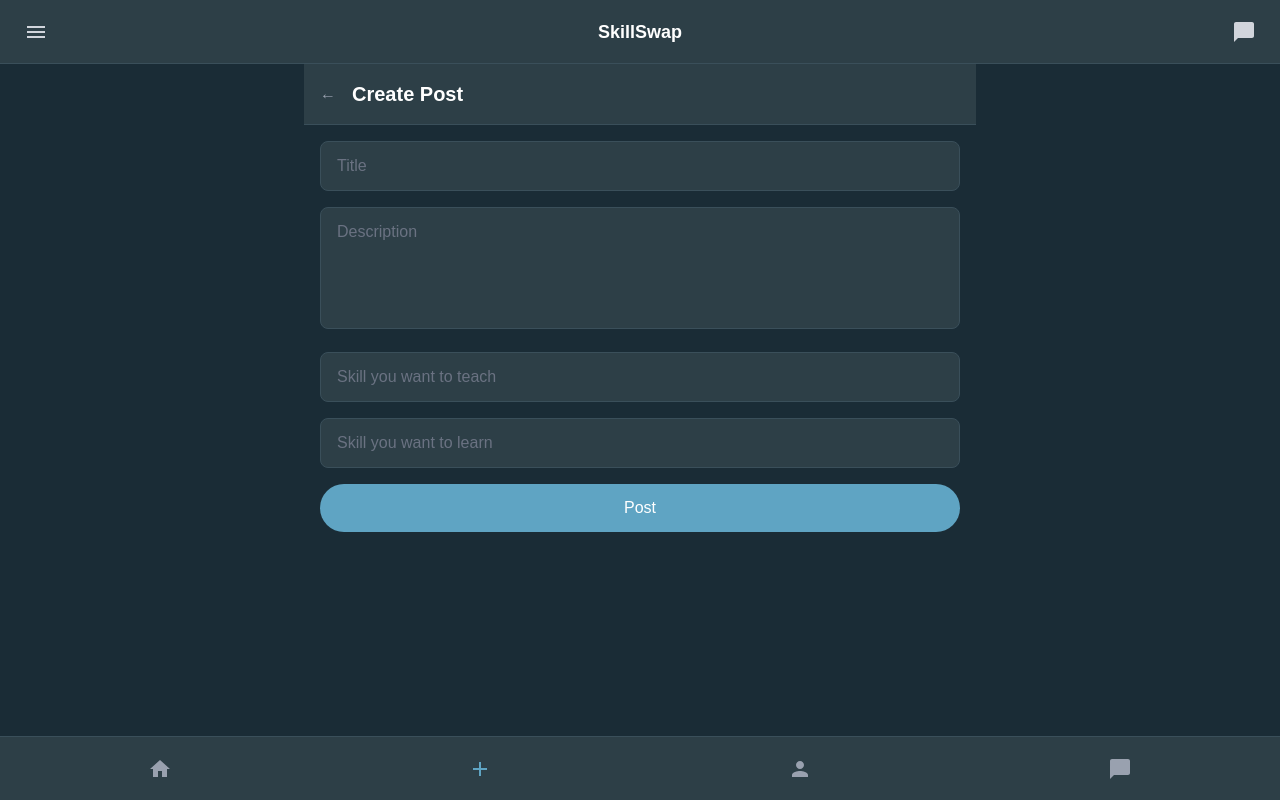
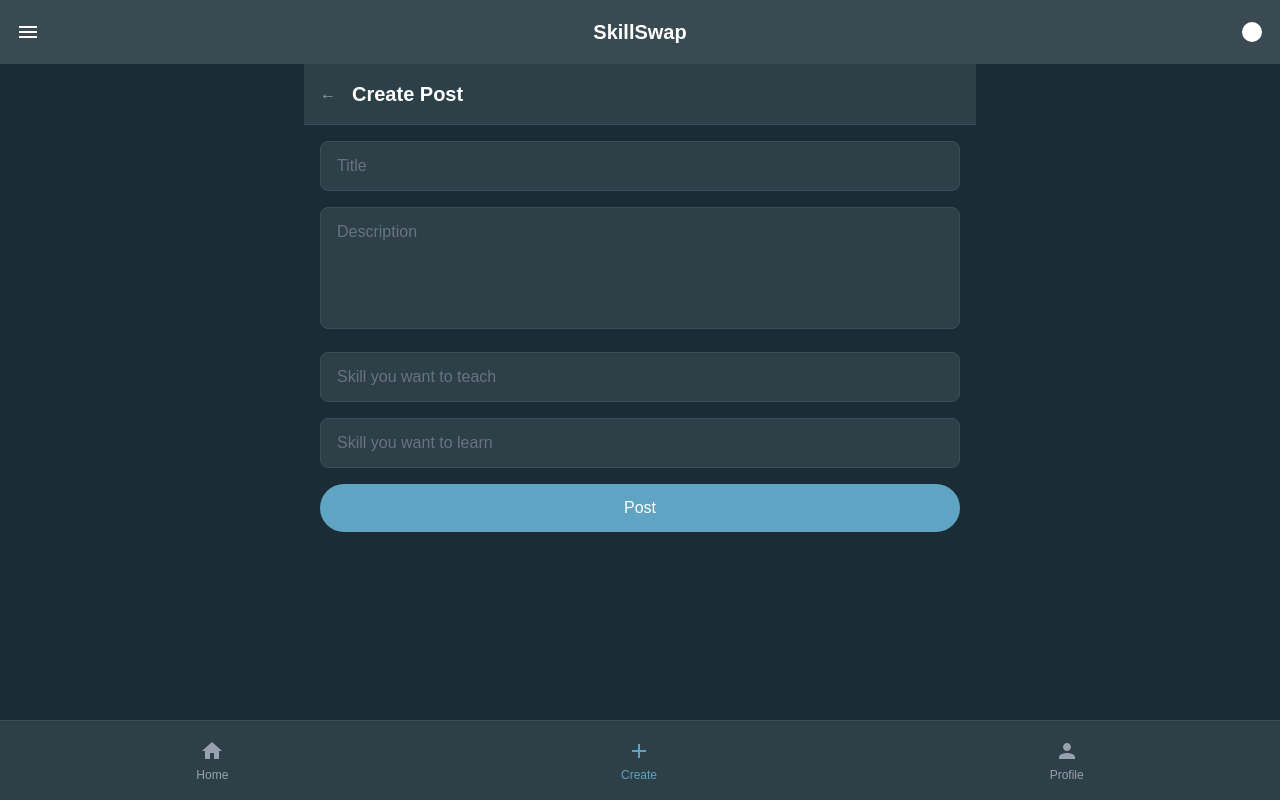
Before and after one commit to col2023010198-design/Project_SkillSwap, a Next.js app: page /create in a window 1280 px wide. Built offline with nearby package versions, Linux system fonts and the light colour scheme; no server answers.

Commit message:
feat: update navigation components and page padding for design mockup
Update BottomNav with text labels and adjust height. Darken UpperNav header and update dropdown. Increase page padding for taller BottomNav.

Co-authored-by: CheackenDesu <230266722+col2023010198-design@users.noreply.github.com>

```diff
--- a/app/create/page.tsx
+++ b/app/create/page.tsx
@@ -68,7 +68,7 @@ export default function CreatePostPage() {
   };
 
   return (
-    <div className="min-h-screen bg-[#1a2c36] pb-24">
+    <div className="min-h-screen bg-[#1a2c36] pb-28">
       <UpperNav />
       <div className="max-w-2xl mx-auto">
         <header className="bg-[#2d3f47] border-b border-[#3a4f5a] p-4 flex items-center gap-4">
--- a/app/edit-profile/page.tsx
+++ b/app/edit-profile/page.tsx
@@ -160,7 +160,7 @@ export default function EditProfilePage() {
   };
 
   return (
-    <div className="min-h-screen bg-[#1a2c36] pb-24">
+    <div className="min-h-screen bg-[#1a2c36] pb-28">
       <UpperNav />
       <div className="max-w-2xl mx-auto">
         {/* Header */}
--- a/app/home/page.tsx
+++ b/app/home/page.tsx
@@ -209,7 +209,7 @@ export default function HomePage() {
   }, [supabase, loadFeed]);
 
   return (
-    <div className="min-h-screen bg-[#1a2c36] pb-24">
+    <div className="min-h-screen bg-[#1a2c36] pb-28">
       <UpperNav />
       <div className="max-w-2xl mx-auto">
 
--- a/app/message/page.tsx
+++ b/app/message/page.tsx
@@ -56,7 +56,7 @@ export default function MessagesPage() {
     const conversation = conversations.find((c) => c.id === selectedConversation);
 
     return (
-      <div className="min-h-screen bg-[#1a2c36] pb-24">
+      <div className="min-h-screen bg-[#1a2c36] pb-28">
         <UpperNav />
         <div className="max-w-2xl mx-auto flex flex-col h-screen">
           {/* Header */}
@@ -112,7 +112,7 @@ export default function MessagesPage() {
   }
 
   return (
-    <div className="min-h-screen bg-[#1a2c36] pb-24">
+    <div className="min-h-screen bg-[#1a2c36] pb-28">
       <UpperNav />
       <div className="max-w-2xl mx-auto">
 
--- a/app/profile/page.tsx
+++ b/app/profile/page.tsx
@@ -240,7 +240,7 @@ export default function ProfilePage() {
   const totalRatesReceived = userPosts.reduce((sum, p) => sum + (p.ratings_count ?? 0), 0);
 
   return (
-    <div className="min-h-screen bg-[#1a2c36] pb-24">
+    <div className="min-h-screen bg-[#1a2c36] pb-28">
       <UpperNav />
       <div className="max-w-2xl mx-auto">
 
--- a/components/BottomNav.tsx
+++ b/components/BottomNav.tsx
@@ -9,49 +9,41 @@ export default function BottomNav() {
   const isActive = (path: string) => pathname.includes(path);
 
   return (
-    <nav className="fixed bottom-0 left-0 right-0 bg-[#2d3f47] border-t border-[#3a4f5a] flex justify-around items-center h-16">
+    <nav className="fixed bottom-0 left-0 right-0 bg-[#2d3f47] border-t border-[#3a4f5a] flex justify-around items-center h-20">
       <Link
         href="/home"
-        className={`flex flex-col items-center justify-center w-16 h-16 transition-colors ${
+        className={`flex flex-col items-center justify-center gap-1 transition-colors ${
           isActive('/home') ? 'text-[#5fa4c3]' : 'text-gray-400 hover:text-gray-300'
         }`}
       >
         <svg className="w-6 h-6" fill="currentColor" viewBox="0 0 24 24">
           <path d="M10 20v-6h4v6h5v-8h3L12 3 2 12h3v8z" />
         </svg>
+        <span className="text-xs font-medium">Home</span>
       </Link>
 
       <Link
         href="/create"
-        className={`flex flex-col items-center justify-center w-16 h-16 transition-colors ${
+        className={`flex flex-col items-center justify-center gap-1 transition-colors ${
           isActive('/create') ? 'text-[#5fa4c3]' : 'text-gray-400 hover:text-gray-300'
         }`}
       >
         <svg className="w-6 h-6" fill="currentColor" viewBox="0 0 24 24">
           <path d="M19 13h-6v6h-2v-6H5v-2h6V5h2v6h6v2z" />
         </svg>
+        <span className="text-xs font-medium">Create</span>
       </Link>
 
       <Link
         href="/profile"
-        className={`flex flex-col items-center justify-center w-16 h-16 transition-colors ${
+        className={`flex flex-col items-center justify-center gap-1 transition-colors ${
           isActive('/profile') ? 'text-[#5fa4c3]' : 'text-gray-400 hover:text-gray-300'
         }`}
       >
         <svg className="w-6 h-6" fill="currentColor" viewBox="0 0 24 24">
           <path d="M12 12c2.21 0 4-1.79 4-4s-1.79-4-4-4-4 1.79-4 4 1.79 4 4 4zm0 2c-2.67 0-8 1.34-8 4v2h16v-2c0-2.66-5.33-4-8-4z" />
         </svg>
-      </Link>
-
-      <Link
-        href="/message"
-        className={`flex flex-col items-center justify-center w-16 h-16 transition-colors ${
-          isActive('/messages') ? 'text-[#5fa4c3]' : 'text-gray-400 hover:text-gray-300'
-        }`}
-      >
-        <svg className="w-6 h-6" fill="currentColor" viewBox="0 0 24 24">
-          <path d="M20 2H4c-1.1 0-1.99.9-1.99 2L2 22l4-4h14c1.1 0 2-.9 2-2V4c0-1.1-.9-2-2-2z" />
-        </svg>
+        <span className="text-xs font-medium">Profile</span>
       </Link>
     </nav>
   );
--- a/components/UpperNav.tsx
+++ b/components/UpperNav.tsx
@@ -21,11 +21,11 @@ export default function UpperNav() {
   return (
     <>
       {/* Header */}
-      <header className="fixed top-0 left-0 right-0 bg-[#2d3f47] border-b border-[#3a4f5a] h-16 flex items-center justify-between px-4 z-20">
+      <header className="fixed top-0 left-0 right-0 bg-[#3a4a52] h-16 flex items-center justify-between px-4 z-20">
         {/* Burger Menu Button */}
         <button
           onClick={() => setIsMenuOpen(!isMenuOpen)}
-          className="text-gray-300 hover:text-white transition-colors p-2"
+          className="text-white hover:text-gray-200 transition-colors"
           aria-label="Toggle menu"
         >
           <svg className="w-6 h-6" fill="currentColor" viewBox="0 0 24 24">
@@ -34,16 +34,16 @@ export default function UpperNav() {
         </button>
 
         {/* Logo/Title */}
-        <h1 className="text-lg font-bold text-white">SkillSwap</h1>
+        <h1 className="text-xl font-bold text-white">SkillSwap</h1>
 
         {/* Notification Icon */}
         <button
           onClick={() => handleNavigation('/message')}
-          className="text-gray-300 hover:text-white transition-colors p-2"
+          className="text-white hover:text-gray-200 transition-colors"
           aria-label="Messages"
         >
           <svg className="w-6 h-6" fill="currentColor" viewBox="0 0 24 24">
-            <path d="M20 2H4c-1.1 0-1.99.9-1.99 2L2 22l4-4h14c1.1 0 2-.9 2-2V4c0-1.1-.9-2-2-2z" />
+            <circle cx="12" cy="12" r="10" />
           </svg>
         </button>
       </header>
@@ -52,15 +52,15 @@ export default function UpperNav() {
       {isMenuOpen && (
         <div className="fixed inset-0 z-10 bg-black/50" onClick={() => setIsMenuOpen(false)}>
           <div
-            className="absolute left-0 top-16 w-64 bg-[#2d3f47] border-b border-r border-[#3a4f5a] shadow-lg"
+            className="absolute left-0 top-16 w-64 bg-[#3a4a52] shadow-lg"
             onClick={(e) => e.stopPropagation()}
           >
-            <div className="divide-y divide-[#3a4f5a]">
+            <div className="divide-y divide-[#4a5a62]">
               <button
                 onClick={() => handleNavigation('/profile')}
-                className="w-full text-left flex items-center gap-3 p-4 hover:bg-[#3a4f5a] transition-colors"
+                className="w-full text-left flex items-center gap-3 p-4 hover:bg-[#4a5a62] transition-colors"
               >
-                <svg className="w-5 h-5 text-gray-400" fill="currentColor" viewBox="0 0 24 24">
+                <svg className="w-5 h-5 text-gray-300" fill="currentColor" viewBox="0 0 24 24">
                   <path d="M12 12c2.21 0 4-1.79 4-4s-1.79-4-4-4-4 1.79-4 4 1.79 4 4 4zm0 2c-2.67 0-8 1.34-8 4v2h16v-2c0-2.66-5.33-4-8-4z" />
                 </svg>
                 <span className="text-white font-medium">My Profile</span>
@@ -68,9 +68,9 @@ export default function UpperNav() {
 
               <button
                 onClick={() => handleNavigation('/home')}
-                className="w-full text-left flex items-center gap-3 p-4 hover:bg-[#3a4f5a] transition-colors"
+                className="w-full text-left flex items-center gap-3 p-4 hover:bg-[#4a5a62] transition-colors"
               >
-                <svg className="w-5 h-5 text-gray-400" fill="currentColor" viewBox="0 0 24 24">
+                <svg className="w-5 h-5 text-gray-300" fill="currentColor" viewBox="0 0 24 24">
                   <path d="M12 2C6.48 2 2 6.48 2 12s4.48 10 10 10 10-4.48 10-10S17.52 2 12 2zm0 18c-4.42 0-8-3.58-8-8s3.58-8 8-8 8 3.58 8 8-3.58 8-8 8zm0-13c-2.76 0-5 2.24-5 5s2.24 5 5 5 5-2.24 5-5-2.24-5-5-5z" />
                 </svg>
                 <span className="text-white font-medium">About SkillSwap</span>
@@ -78,9 +78,9 @@ export default function UpperNav() {
 
               <button
                 onClick={() => handleNavigation('/home')}
-                className="w-full text-left flex items-center gap-3 p-4 hover:bg-[#3a4f5a] transition-colors"
+                className="w-full text-left flex items-center gap-3 p-4 hover:bg-[#4a5a62] transition-colors"
               >
-                <svg className="w-5 h-5 text-gray-400" fill="currentColor" viewBox="0 0 24 24">
+                <svg className="w-5 h-5 text-gray-300" fill="currentColor" viewBox="0 0 24 24">
                   <path d="M1 21h22L12 2 1 21zm12-3h-2v-2h2v2zm0-4h-2v-4h2v4z" />
                 </svg>
                 <span className="text-white font-medium">Help & Support</span>
@@ -88,7 +88,7 @@ export default function UpperNav() {
 
               <button
                 onClick={handleLogout}
-                className="w-full text-left flex items-center gap-3 p-4 hover:bg-[#3a4f5a] transition-colors text-red-400"
+                className="w-full text-left flex items-center gap-3 p-4 hover:bg-[#4a5a62] transition-colors text-red-400"
               >
                 <svg className="w-5 h-5" fill="currentColor" viewBox="0 0 24 24">
                   <path d="M17 7l-1.41 1.41L18.17 11H8v2h10.17l-2.58 2.58L17 17l5-5zM4 5h8V3H4c-1.1 0-2 .9-2 2v14c0 1.1.9 2 2 2h8v-2H4V5z" />
```
